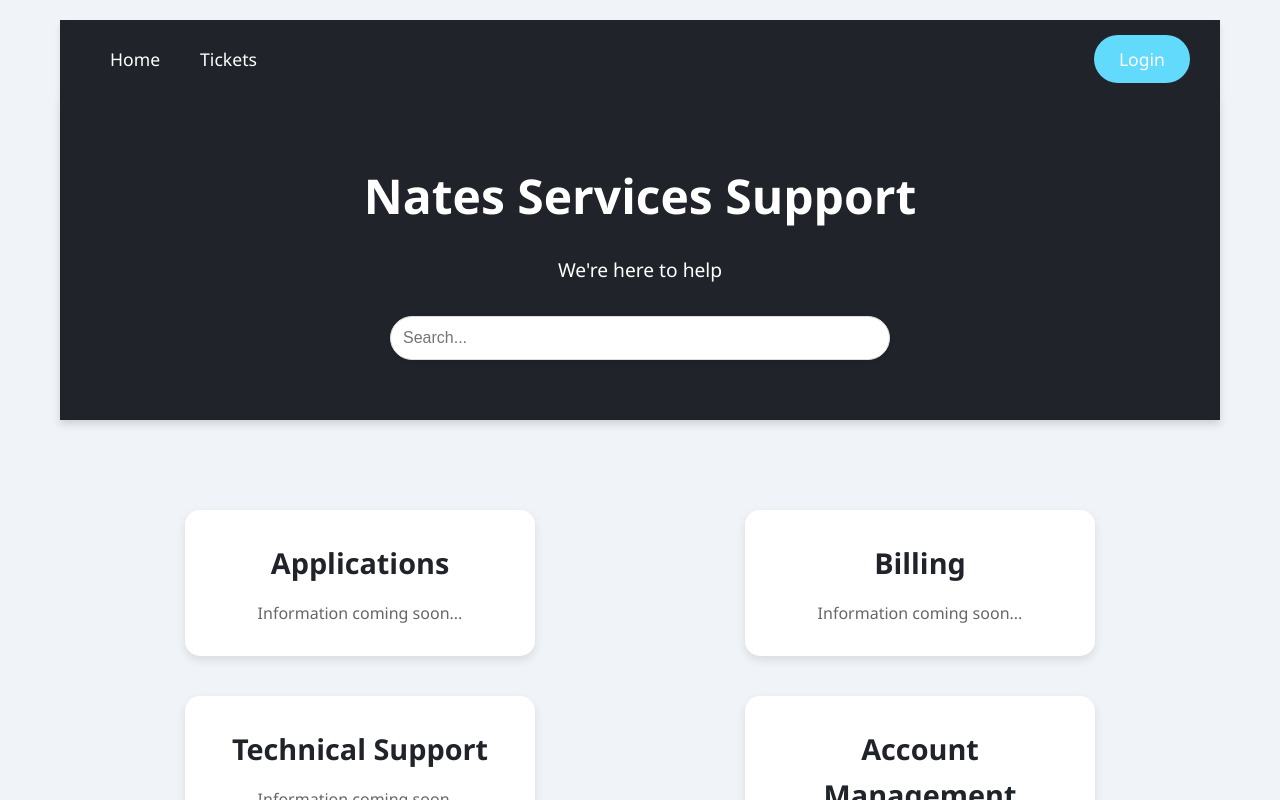
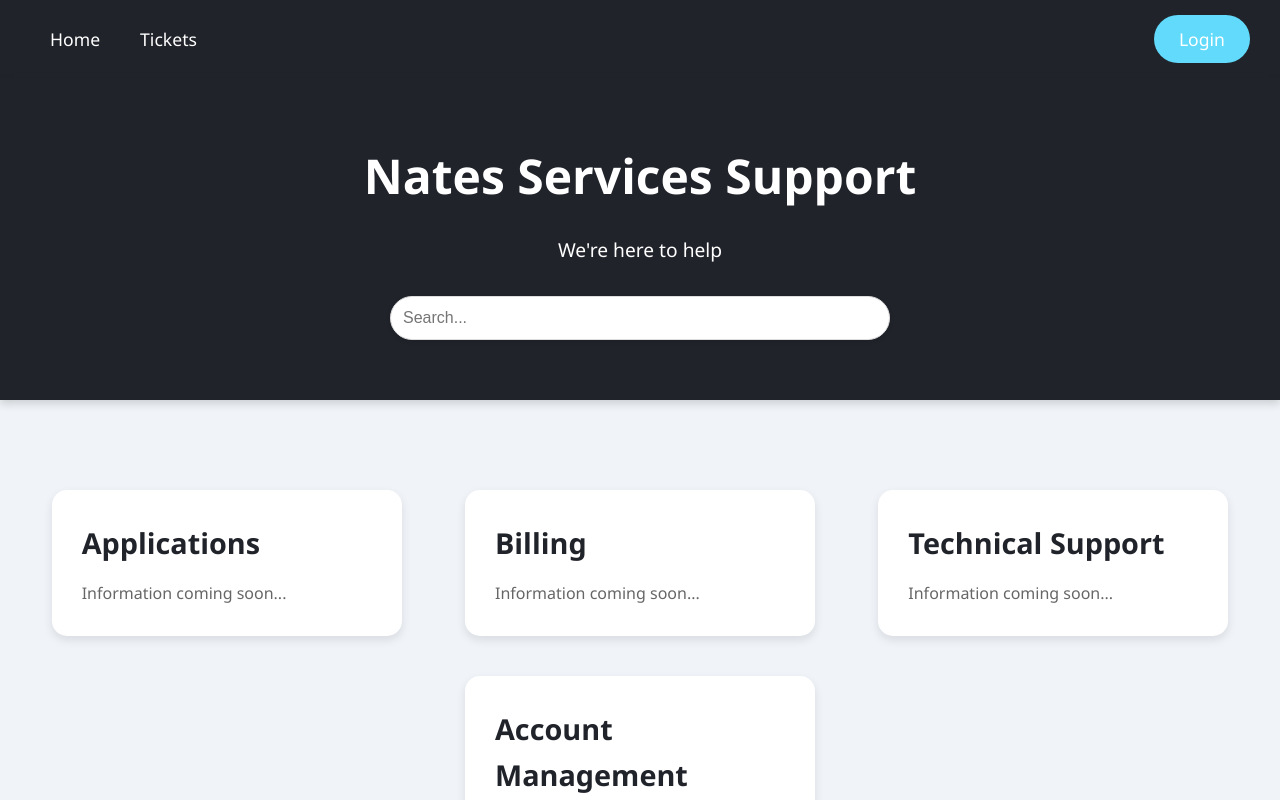
Before and after one commit to NatesHonor/support-app, a React (Create React App) app: page / in a window 1280 px wide. Shown: the top 800 px of the page. Built offline with nearby package versions, Linux system fonts and the light colour scheme.

Commit message:
Updated css

```diff
--- a/src/App.js
+++ b/src/App.js
@@ -74,7 +74,7 @@ function App() {
             <FaInstagram />
           </a>
         </div>
-        <p>© 2024 Nates Services Support. All rights reserved.</p>
+        <p>© 2024 Nates Services. All rights reserved.</p>
       </footer>
     </div>
   );
--- a/src/pages/styles/App.css
+++ b/src/pages/styles/App.css
@@ -2,6 +2,13 @@
   margin: 0;
   padding: 0;
   box-sizing: border-box;
+}
+
+html, body {
+  height: 100%;
+  width: 100%;
+  margin: 0;
+  padding: 0;
 }
 
 body {
@@ -12,19 +19,20 @@ body {
 }
 
 .App {
-  text-align: center;
-  max-width: 1200px;
-  margin: 0 auto;
-  padding: 20px;
+  min-height: 100vh;
+  display: flex;
+  flex-direction: column;
+  justify-content: space-between;
 }
 
 .navbar {
   background-color: #20232a;
   padding: 15px 30px;
+  width: 100%;
+  box-shadow: 0 4px 6px rgba(0, 0, 0, 0.1);
   display: flex;
   justify-content: space-between;
   align-items: center;
-  box-shadow: 0 4px 6px rgba(0, 0, 0, 0.1);
 }
 
 .navbar ul {
@@ -48,6 +56,7 @@ body {
 }
 
 .navbar-right {
+  margin-left: auto;
   display: flex;
   align-items: center;
 }
```
